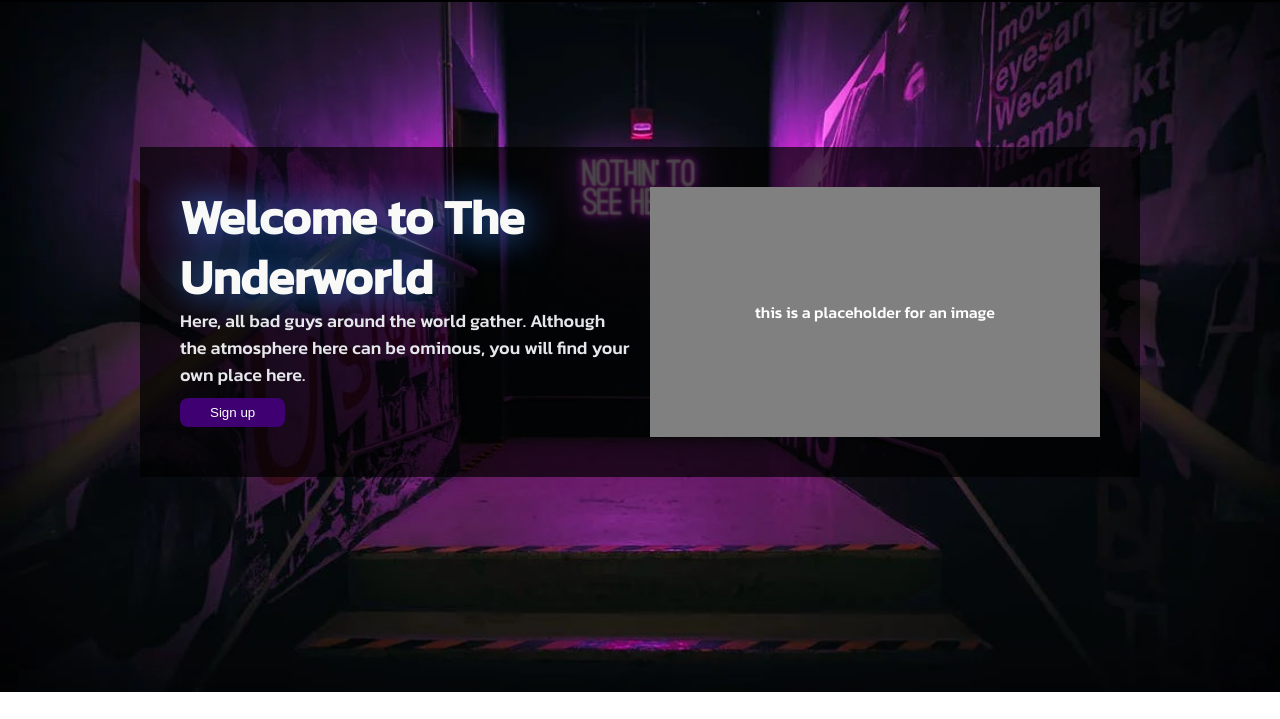
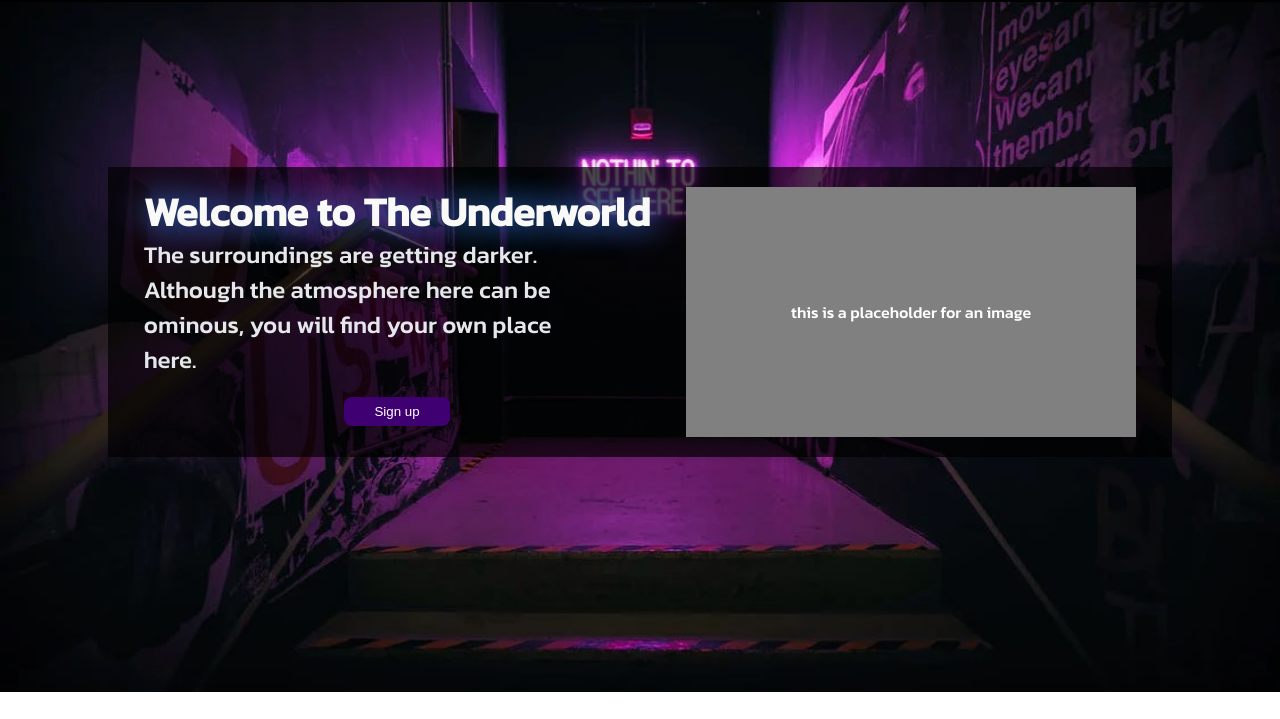
Before and after one commit to M-Kurkiewicz/First-page-odin, a plain HTML site: page index.html in a window 1280 px wide. Shown: the part 68-787 px from the top of the page. Drawn offline with Linux system fonts and the light colour scheme.

Commit message:
Add more improvements

```diff
--- a/index.html
+++ b/index.html
@@ -29,9 +29,9 @@
 
     <div class="block block1">
         <div class="container">
-            <div>
+            <div class="container-left">
                 <div class="main">Welcome to The Underworld</div>
-                <div class="text">Here, all bad guys around the world gather. Although the atmosphere here can be ominous, you will find your own place here.</div>
+                <div class="text">The surroundings are getting darker. Although the atmosphere here can be ominous, you will find your own place here.</div>
                 <button class="signup1">Sign up</button>
             </div>
             <div class="placeholder">
--- a/styles.css
+++ b/styles.css
@@ -40,7 +40,6 @@ a {
 .logo-content {
     display: flex;
     flex-direction: column;
-    /* align-items: flex-start; */
 }
 .skull  {
     width: 30px;
@@ -85,22 +84,30 @@ a {
     display: flex;
     flex-wrap: wrap;
     gap: 20px;
-    justify-content: center;
+    justify-content: space-evenly;
     background-color: rgba(0, 0, 0, 0.7);
-    padding: 40px;
+    padding: 20px;
+    width: 80%;
+}
+
+.container-left {
+    display: flex;
+    flex-direction: column;
+    /* justify-content: space-between; */
+    /* align-items: center; */
 }
 
 .main {
-    font-size: 48px;
+    font-size: 40px;
     font-weight: bolder;
     color: #F9FAF8;
-    width: 400px;
-    line-height: 60px;
+    line-height: 50px;
     text-shadow: 0 0 0.8em #3882F6;
+
 }
 
 .text {
-    font-size: 18px;
+    font-size: 24px;
     color: #E5E7EB;
     width: 450px;
 }
@@ -112,6 +119,8 @@ a {
     padding: 7px 30px;
     border-radius: 8px;
     margin-top: 10px;
+    align-self: center;
+    margin-top: 20px;
 }
 
 .placeholder {
```
